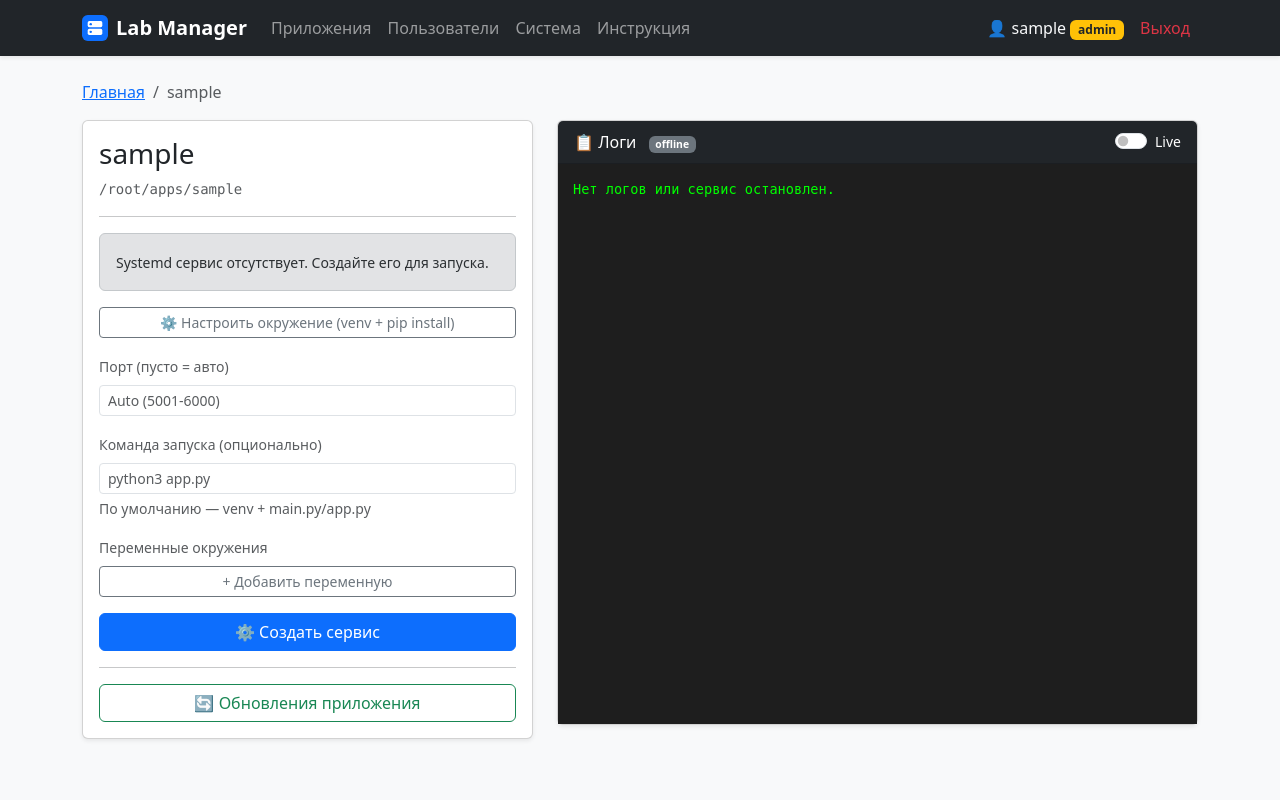
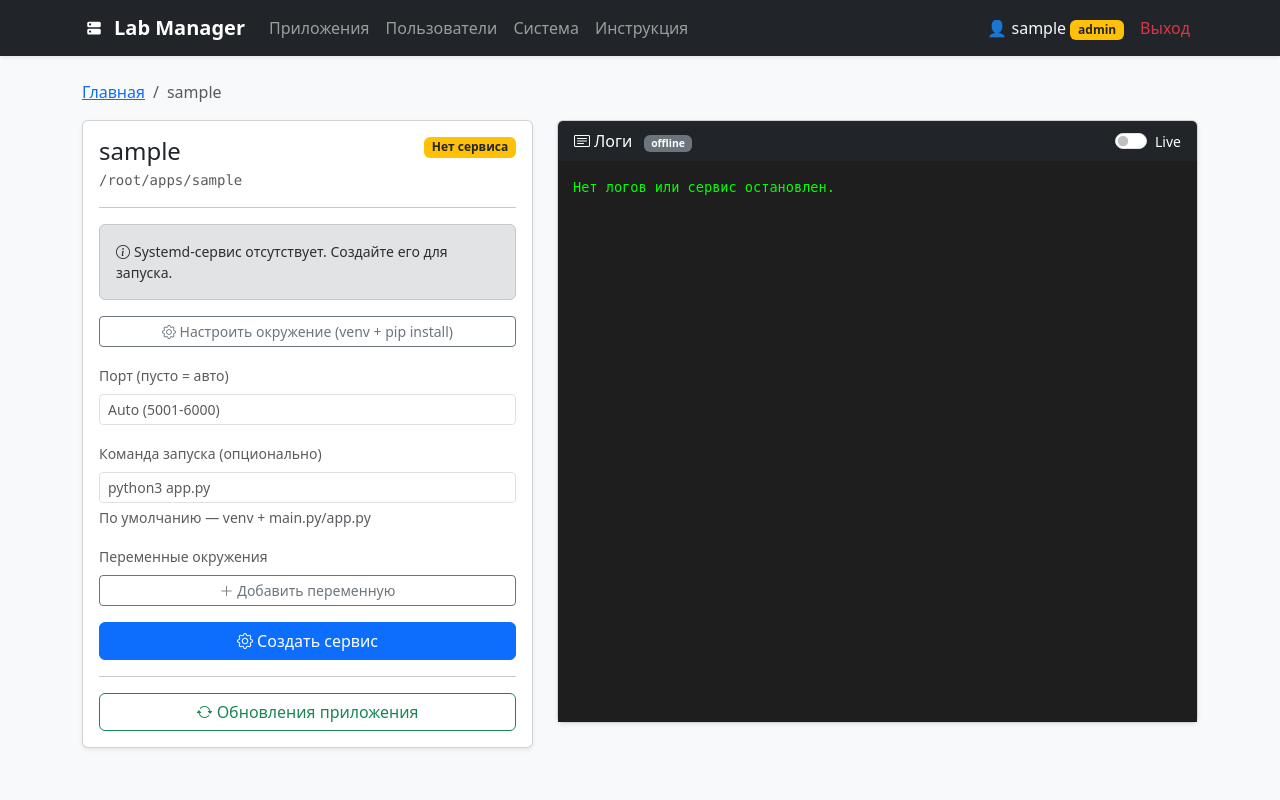
Before and after one commit to Aki-shin/Lab-Manager, a Flask app: a page that uses app/templates/base.html in a window 1280 px wide. Run offline with Flask 3, Linux system fonts and the light colour scheme; the visitor is signed in with stand-in values (Sample User, id 1); tables that the repository leaves empty hold one stand-in row (values such as "Sample post"); parts of the project's set-up code (start-up, migrations or seed data) failed here and were passed over.

Commit message:
Transparent navbar logo; fix app version display; restyle detail page
- New logo.svg (white server glyph, transparent background) for the
  navbar; the blue-tile favicon.svg stays for the browser tab.
- Dashboard showed "—" for app versions because it relied on the
  periodic update-checker cache. The index route now reads each git
  app's current commit directly via get_app_git_info (fast local call).
- The app detail page is restyled to match the new design: emoji
  replaced with Bootstrap Icons, status badge moved into the header,
  consistent iconography throughout.

Co-Authored-By: Claude Opus 4.7 (1M context) <noreply@anthropic.com>

```diff
--- a/app/routes.py
+++ b/app/routes.py
@@ -110,6 +110,8 @@ def index():
                     status = get_app_status(item, with_metrics=True)
                     status['external_port'] = db.get_external_port(item)
                     status['update'] = update_checker.get_app_update(item)
+                    if status.get('is_git'):
+                        status['version'] = get_app_git_info(item)
                     apps.append(status)
         system = get_system_stats()
         return render_template("dashboard.html", apps=apps, system=system,
--- a/app/templates/base.html
+++ b/app/templates/base.html
@@ -17,7 +17,7 @@
     <nav class="navbar navbar-expand-lg navbar-dark bg-dark mb-4 shadow-sm">
         <div class="container">
             <a class="navbar-brand d-flex align-items-center gap-2" href="{{ url_for('main.index') }}">
-                <img src="{{ url_for('static', filename='favicon.svg') }}" alt="" width="26" height="26">
+                <img src="{{ url_for('static', filename='logo.svg') }}" alt="" width="24" height="24">
                 Lab Manager
             </a>
             <button class="navbar-toggler" type="button" data-bs-toggle="collapse" data-bs-target="#navbarNav">
--- a/app/templates/dashboard.html
+++ b/app/templates/dashboard.html
@@ -150,8 +150,9 @@
 
                 <div class="d-flex flex-wrap gap-2 align-items-center mb-3 small">
                     {% if app.is_git %}
+                        {% set v = app.version %}
                         {% set u = app.update %}
-                        <span class="font-monospace text-muted" title="Текущий коммит">{{ u.commit if u and u.commit else '—' }}</span>
+                        <span class="font-monospace text-muted" title="Текущий коммит">{{ v.commit if v and v.commit else '—' }}</span>
                         {% if u and u.update_available %}
                             <a href="{{ url_for('main.app_update_page', name=app.name) }}"
                                class="badge bg-warning text-dark text-decoration-none">
--- a/app/templates/detail.html
+++ b/app/templates/detail.html
@@ -1,5 +1,5 @@
 {% extends "base.html" %}
-{% block title %}{{ app.name }} - Управление{% endblock %}
+{% block title %}{{ app.name }} — управление{% endblock %}
 
 {% block content %}
 {% set external_port = app.external_port %}
@@ -10,25 +10,40 @@
   </ol>
 </nav>
 
-<div class="row">
-    <div class="col-md-5">
+<div class="row g-4">
+    <div class="col-lg-5">
         <div class="card shadow-sm mb-4">
             <div class="card-body">
-                <h3 class="card-title">
-                    {{ app.name }}
-                    {% if app.is_git %}<span class="badge bg-light text-dark border ms-2" style="font-size: 0.5em;">git</span>{% endif %}
-                </h3>
-                <p class="text-muted small font-monospace">{{ app.path }}</p>
+                <div class="d-flex justify-content-between align-items-start">
+                    <div class="me-2" style="min-width:0;">
+                        <h4 class="mb-1 text-truncate">
+                            {{ app.name }}
+                            {% if app.is_git %}<span class="badge bg-light text-dark border align-middle" style="font-size:.5em;">git</span>{% endif %}
+                        </h4>
+                        <p class="text-muted small font-monospace mb-0 text-truncate">{{ app.path }}</p>
+                    </div>
+                    {% if app.has_service %}
+                        {% if app.active_state == 'active' %}
+                            <span class="badge bg-success">Running</span>
+                        {% elif app.active_state == 'failed' %}
+                            <span class="badge bg-danger">Failed</span>
+                        {% else %}
+                            <span class="badge bg-secondary">{{ app.active_state }}</span>
+                        {% endif %}
+                    {% else %}
+                        <span class="badge bg-warning text-dark">Нет сервиса</span>
+                    {% endif %}
+                </div>
                 <hr>
 
                 {% if not app.has_service %}
-                    <div class="alert alert-secondary">
-                        <small>Systemd сервис отсутствует. Создайте его для запуска.</small>
+                    <div class="alert alert-secondary small">
+                        <i class="bi bi-info-circle me-1"></i>Systemd-сервис отсутствует. Создайте его для запуска.
                     </div>
 
                     <form action="{{ url_for('main.setup_env', name=app.name) }}" method="post" class="mb-3">
                         <button type="submit" class="btn btn-outline-secondary btn-sm w-100">
-                            ⚙️ Настроить окружение (venv + pip install)
+                            <i class="bi bi-gear"></i> Настроить окружение (venv + pip install)
                         </button>
                     </form>
 
@@ -45,35 +60,29 @@
                         <div class="mb-3">
                             <label class="form-label text-muted small">Переменные окружения</label>
                             <div id="envList"></div>
-                            <button type="button" class="btn btn-sm btn-outline-secondary w-100" onclick="addEnvRow()">+ Добавить переменную</button>
+                            <button type="button" class="btn btn-sm btn-outline-secondary w-100" onclick="addEnvRow()">
+                                <i class="bi bi-plus-lg"></i> Добавить переменную
+                            </button>
                         </div>
-                        <button class="btn btn-primary w-100">⚙️ Создать сервис</button>
+                        <button class="btn btn-primary w-100"><i class="bi bi-gear"></i> Создать сервис</button>
                     </form>
 
                     <hr>
                     <a href="{{ url_for('main.app_update_page', name=app.name) }}"
-                       class="btn btn-outline-success w-100">🔄 Обновления приложения</a>
+                       class="btn btn-outline-success w-100"><i class="bi bi-arrow-repeat"></i> Обновления приложения</a>
 
                 {% else %}
-                    <div class="mb-3 d-flex align-items-center justify-content-between">
-                        <span>Статус:</span>
-                        <span>
-                        {% if app.active_state == 'active' %}
-                            <span class="badge bg-success fs-6">Running</span>
+                    {% if app.active_state == 'active' %}
+                    <div class="mb-3">
+                        {% if app.health and app.health < 500 %}
+                            <span class="badge bg-success"><i class="bi bi-check-circle-fill"></i> HTTP {{ app.health }}</span>
+                        {% elif app.health %}
+                            <span class="badge bg-warning text-dark"><i class="bi bi-exclamation-triangle-fill"></i> HTTP {{ app.health }}</span>
                         {% else %}
-                            <span class="badge bg-secondary fs-6">{{ app.active_state }}</span>
+                            <span class="badge bg-danger"><i class="bi bi-x-circle-fill"></i> Нет ответа</span>
                         {% endif %}
-                        {% if app.active_state == 'active' %}
-                            {% if app.health and app.health < 500 %}
-                                <span class="badge bg-success" title="HTTP {{ app.health }}">✓ HTTP {{ app.health }}</span>
-                            {% elif app.health %}
-                                <span class="badge bg-warning text-dark">⚠ HTTP {{ app.health }}</span>
-                            {% else %}
-                                <span class="badge bg-danger" title="Нет ответа">✗ no reply</span>
-                            {% endif %}
-                        {% endif %}
-                        </span>
                     </div>
+                    {% endif %}
 
                     {% if app.resources %}
                     <div class="card bg-light border-0 mb-3">
@@ -100,15 +109,15 @@
                     {% endif %}
 
                     {% if app.active_state == 'active' and external_port %}
-                    <div class="d-grid gap-2 mb-3">
+                    <div class="d-grid mb-3">
                         <a href="//{{ request.host.split(':')[0] }}:{{ external_port }}/" target="_blank"
                            class="btn btn-success fw-bold py-2">
-                            🚀 Открыть приложение (порт {{ external_port }})
+                            <i class="bi bi-box-arrow-up-right"></i> Открыть приложение (порт {{ external_port }})
                         </a>
                     </div>
                     {% elif app.active_state == 'active' and not external_port %}
                     <div class="alert alert-warning py-2 small">
-                        Приложение запущено, но внешний порт не настроен. Назначьте порт ниже.
+                        <i class="bi bi-info-circle me-1"></i>Приложение запущено, но внешний порт не настроен.
                     </div>
                     {% endif %}
 
@@ -116,36 +125,35 @@
                         {% if app.active_state == 'active' %}
                             <div class="btn-group">
                                 <form action="{{ url_for('main.service_action', name=app.name, action='restart') }}" method="post" class="d-inline flex-grow-1">
-                                    <button type="submit" class="btn btn-warning w-100">🔄 Перезагрузить</button>
+                                    <button type="submit" class="btn btn-warning w-100"><i class="bi bi-arrow-clockwise"></i> Перезагрузить</button>
                                 </form>
                                 <form action="{{ url_for('main.service_action', name=app.name, action='stop') }}" method="post" class="d-inline flex-grow-1">
-                                    <button type="submit" class="btn btn-danger w-100">⏹ Стоп</button>
+                                    <button type="submit" class="btn btn-danger w-100"><i class="bi bi-stop-fill"></i> Стоп</button>
                                 </form>
                             </div>
                         {% else %}
                             <form action="{{ url_for('main.service_action', name=app.name, action='start') }}" method="post">
-                                <button type="submit" class="btn btn-success w-100">▶ Запустить</button>
+                                <button type="submit" class="btn btn-success w-100"><i class="bi bi-play-fill"></i> Запустить</button>
                             </form>
-                            <a href="{{ url_for('main.diagnose_app', name=app.name) }}" class="btn btn-info text-white">🐞 Диагностика</a>
+                            <a href="{{ url_for('main.diagnose_app', name=app.name) }}" class="btn btn-info text-white"><i class="bi bi-bug"></i> Диагностика</a>
                         {% endif %}
 
-                        <a href="{{ url_for('main.edit_service', name=app.name) }}" class="btn btn-outline-primary">✏️ Редактировать сервис</a>
+                        <a href="{{ url_for('main.edit_service', name=app.name) }}" class="btn btn-outline-primary"><i class="bi bi-pencil"></i> Редактировать сервис</a>
 
                         <form action="{{ url_for('main.setup_env', name=app.name) }}" method="post"
                               onsubmit="return confirm('Пересобрать venv и переустановить зависимости?');">
-                            <button type="submit" class="btn btn-outline-secondary w-100">⚙️ Настроить окружение (venv)</button>
+                            <button type="submit" class="btn btn-outline-secondary w-100"><i class="bi bi-gear"></i> Настроить окружение (venv)</button>
                         </form>
 
                         <a href="{{ url_for('main.app_update_page', name=app.name) }}"
-                           class="btn btn-outline-success w-100">🔄 Обновления приложения</a>
+                           class="btn btn-outline-success w-100"><i class="bi bi-arrow-repeat"></i> Обновления приложения</a>
                     </div>
 
                     <hr>
 
-                    <!-- Прозрачный внешний порт -->
                     <div class="card border-info mb-2">
-                        <div class="card-header bg-info text-white py-2">
-                            🌐 Внешний порт (прозрачный режим)
+                        <div class="card-header bg-info-subtle text-info-emphasis py-2 fw-semibold">
+                            <i class="bi bi-globe"></i> Внешний порт (прозрачный режим)
                         </div>
                         <div class="card-body py-2">
                             <p class="small text-muted mb-2">
@@ -171,7 +179,7 @@
                                     {% if external_port %}
                                     <button type="submit" name="external_port" value="off"
                                             class="btn btn-outline-danger"
-                                            onclick="return confirm('Выключить внешний порт?');">✕</button>
+                                            onclick="return confirm('Выключить внешний порт?');"><i class="bi bi-x-lg"></i></button>
                                     {% endif %}
                                 </div>
                                 <div class="form-text small">
@@ -187,14 +195,15 @@
                         <div class="accordion-item border-danger">
                             <h2 class="accordion-header">
                                 <button class="accordion-button collapsed text-danger" type="button" data-bs-toggle="collapse" data-bs-target="#collapseDel">
-                                    🗑 Опасная зона
+                                    <i class="bi bi-exclamation-octagon me-2"></i> Опасная зона
                                 </button>
                             </h2>
                             <div id="collapseDel" class="accordion-collapse collapse" data-bs-parent="#accDelete">
                                 <div class="accordion-body">
                                     <p class="small">Удалит .service файл. Код в <code>{{ app.path }}</code> останется.</p>
                                     <form action="{{ url_for('main.delete_service', name=app.name) }}" method="post" onsubmit="return confirm('Удалить сервис?')">
-                                        <button type="submit" class="btn btn-sm btn-outline-danger w-100">Удалить конфигурацию</button>
+                                        <button type="submit" class="btn btn-sm btn-outline-danger w-100">
+                                            <i class="bi bi-trash"></i> Удалить конфигурацию</button>
                                     </form>
                                 </div>
                             </div>
@@ -205,11 +214,12 @@
         </div>
     </div>
 
-    <div class="col-md-7">
+    <div class="col-lg-7">
         <div class="card shadow-sm">
             <div class="card-header bg-dark text-white d-flex justify-content-between align-items-center">
-                <span>📋 Логи <span id="streamStatus" class="badge bg-secondary ms-2" style="font-size: 0.65em;">offline</span></span>
-                <div class="form-check form-switch text-white">
+                <span><i class="bi bi-card-text me-1"></i>Логи
+                    <span id="streamStatus" class="badge bg-secondary ms-2" style="font-size: 0.65em;">offline</span></span>
+                <div class="form-check form-switch text-white mb-0">
                     <input class="form-check-input" type="checkbox" id="streamToggle" {% if app.has_service %}checked{% endif %}>
                     <label class="form-check-label small" for="streamToggle">Live</label>
                 </div>
@@ -234,7 +244,7 @@ function addEnvRow() {
     row.innerHTML = `
         <input type="text" class="form-control" name="env_key_${envIdx}" placeholder="KEY" pattern="[A-Z_][A-Z0-9_]*">
         <input type="text" class="form-control" name="env_val_${envIdx}" placeholder="value">
-        <button type="button" class="btn btn-outline-danger" onclick="this.parentElement.remove()">×</button>
+        <button type="button" class="btn btn-outline-danger" onclick="this.parentElement.remove()"><i class="bi bi-x-lg"></i></button>
     `;
     list.appendChild(row);
     envIdx++;
```
Also changed, not shown: app/static/logo.svg (added).
